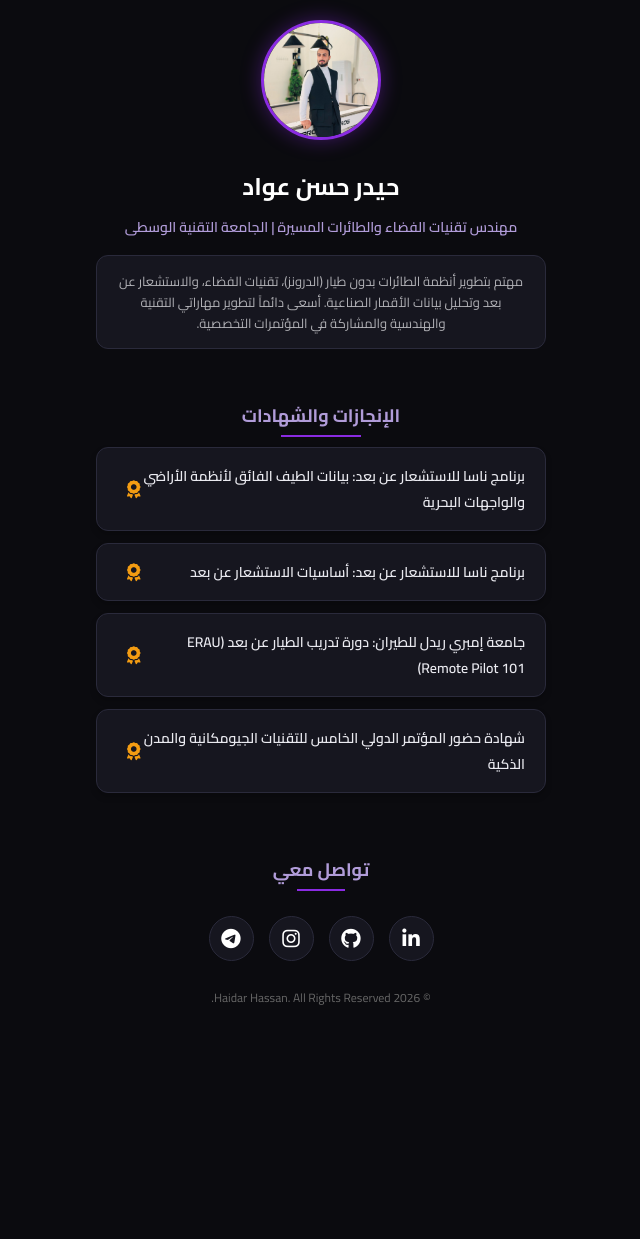
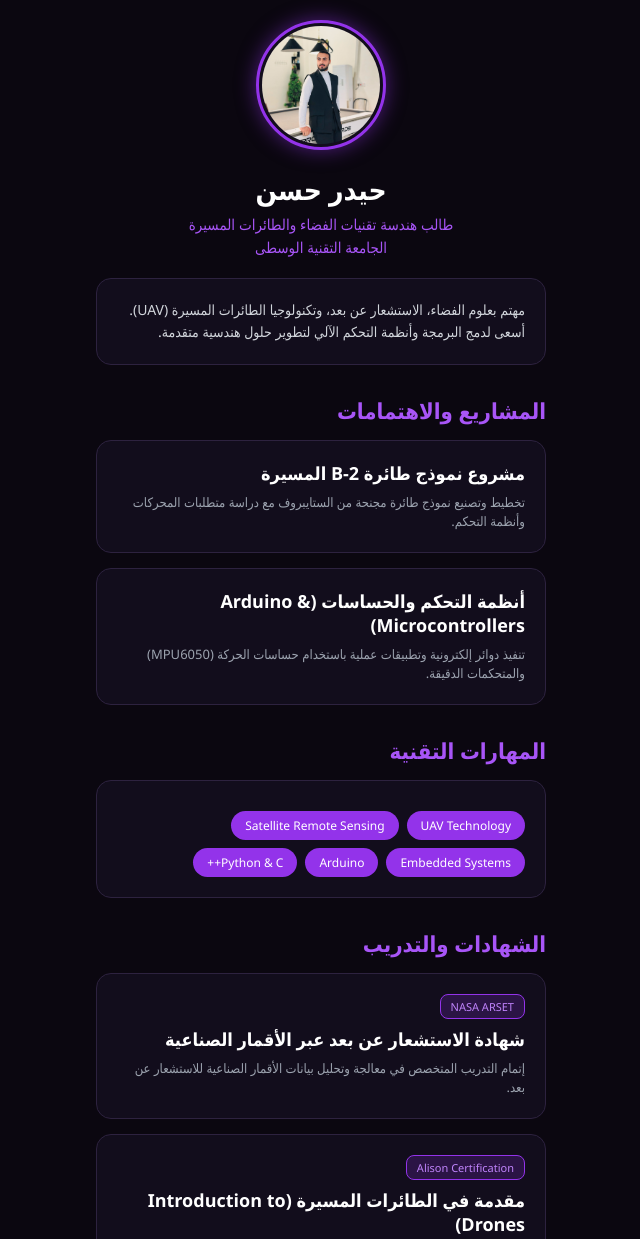
Before and after one commit to ehtoaa55-lang/Protfolio, a plain HTML site: page index.html in a window 1280 px wide. Shown: the top 1239 px of the page, without its empty margins (319-959 px from the left). Before the commit the page ends 1029 px from the top, so only its background shows below. Drawn offline with Linux system fonts and the light colour scheme.

Commit message:
Update index.html

```diff
--- a/index.html
+++ b/index.html
@@ -3,24 +3,20 @@
 <head>
     <meta charset="UTF-8">
     <meta name="viewport" content="width=device-width, initial-scale=1.0">
-    <title>حيدر حسن عواد | Portfolio</title>
-    <!-- استيراد الخطوط والأيقونات الاحترافية -->
-    <link href="https://fonts.googleapis.com/css2?family=Cairo:wght@400;600;700&display=swap" rel="stylesheet">
-    <link rel="stylesheet" href="https://cdnjs.cloudflare.com/ajax/libs/font-awesome/6.4.0/css/all.min.css">
+    <title>حيدر حسن | Portfolio</title>
     <style>
         * {
-            box-sizing: border-box;
             margin: 0;
             padding: 0;
-            font-family: 'Cairo', sans-serif;
+            box-sizing: border-box;
+            font-family: 'Segoe UI', Tahoma, Geneva, Verdana, sans-serif;
         }
         body {
-            background-color: #0b0b0f;
+            background-color: #0b0710;
             color: #ffffff;
             display: flex;
-            justify-content: center;
+            flex-direction: column;
             align-items: center;
-            min-height: 100vh;
             padding: 20px;
         }
         .container {
@@ -28,188 +24,151 @@
             max-width: 450px;
             text-align: center;
         }
-        /* قسم الصورة الشخصية والمعلومات */
-        .profile-section {
-            margin-bottom: 25px;
-        }
         .profile-img {
-            width: 120px;
-            height: 120px;
+            width: 130px;
+            height: 130px;
             border-radius: 50%;
+            border: 3px solid #9333ea;
+            padding: 3px;
             object-fit: cover;
-            border: 3px solid #8a2be2;
-            box-shadow: 0 0 20px rgba(138, 43, 226, 0.4);
             margin-bottom: 15px;
+            box-shadow: 0 0 20px rgba(147, 51, 234, 0.5);
+            background-color: #120d1c;
         }
         h1 {
-            font-size: 24px;
-            font-weight: 700;
+            font-size: 28px;
+            font-weight: bold;
             margin-bottom: 5px;
+        }
+        .title {
+            color: #a855f7;
+            font-size: 15px;
+            margin-bottom: 20px;
+            line-height: 1.5;
+        }
+        .bio {
+            background-color: #120d1c;
+            border: 1px solid #2d223f;
+            padding: 20px;
+            border-radius: 15px;
+            font-size: 14px;
+            line-height: 1.6;
+            color: #d1d5db;
+            margin-bottom: 25px;
+            text-align: right;
+        }
+        .section-title {
+            color: #a855f7;
+            font-size: 22px;
+            margin: 30px 0 15px 0;
+            font-weight: bold;
+            text-align: right;
+        }
+        .card {
+            background-color: #120d1c;
+            border: 1px solid #2d223f;
+            border-radius: 15px;
+            padding: 20px;
+            margin-bottom: 15px;
+            text-align: right;
+        }
+        .card h3 {
+            font-size: 18px;
+            color: #ffffff;
+            margin-bottom: 8px;
+        }
+        .card p {
+            font-size: 13px;
+            color: #9ca3af;
+            line-height: 1.5;
+        }
+        .badge {
+            display: inline-block;
+            background-color: rgba(147, 51, 234, 0.2);
+            color: #c084fc;
+            padding: 4px 10px;
+            border-radius: 8px;
+            font-size: 11px;
+            margin-bottom: 8px;
+            border: 1px solid #9333ea;
+        }
+        .skills-container {
+            display: flex;
+            flex-wrap: wrap;
+            gap: 8px;
+            margin-top: 10px;
+        }
+        .skill-tag {
+            background-color: #9333ea;
             color: #fff;
+            padding: 6px 14px;
+            border-radius: 20px;
+            font-size: 12px;
         }
-        p.major {
-            font-size: 14px;
-            color: #b19cd9;
-            font-weight: 600;
-            margin-bottom: 15px;
-        }
-        /* نبذة تعريفيّة */
-        .bio-box {
-            background-color: #16161f;
-            border: 1px solid #2a2a3b;
-            border-radius: 12px;
-            padding: 15px;
-            font-size: 13px;
-            color: #b0b0b5;
-            line-height: 1.6;
-            margin-bottom: 25px;
-            text-align: center;
-        }
-        /* العناوين والأقسام */
-        .section-title {
-            font-size: 18px;
-            font-weight: 700;
-            color: #b19cd9;
-            margin: 25px 0 15px 0;
-            position: relative;
-            display: inline-block;
-        }
-        .section-title::after {
-            content: '';
-            position: absolute;
-            width: 50%;
-            height: 2px;
-            background-color: #8a2be2;
-            bottom: -5px;
-            right: 25%;
-        }
-        /* بطاقات الشهادات */
-        .card-list {
-            display: flex;
-            flex-direction: column;
-            gap: 12px;
-        }
-        .card-item {
-            background-color: #16161f;
-            border: 1px solid #2a2a3b;
-            border-radius: 12px;
-            padding: 15px 20px;
-            font-size: 14px;
-            font-weight: 600;
-            color: #eaeaf0;
-            display: flex;
-            align-items: center;
-            justify-content: space-between;
-            transition: all 0.3s ease;
-            text-align: right;
-            box-shadow: 0 4px 6px rgba(0,0,0,0.2);
-        }
-        .card-item:hover {
-            border-color: #8a2be2;
-            transform: translateY(-2px);
-            background-color: #1f1f2e;
-        }
-        .card-item i {
-            color: #f39c12;
-            font-size: 18px;
-            margin-left: 10px;
-        }
-        /* قسم التواصل الاجتماعي */
-        .social-section {
-            margin-top: 35px;
-        }
-        .social-icons {
-            display: flex;
-            justify-content: center;
-            gap: 15px;
-            margin-top: 15px;
-        }
-        .social-btn {
-            width: 45px;
-            height: 45px;
-            background-color: #16161f;
-            border: 1px solid #2a2a3b;
-            border-radius: 50%;
-            display: flex;
-            align-items: center;
-            justify-content: center;
-            color: #fff;
-            font-size: 20px;
-            transition: all 0.3s ease;
-            text-decoration: none;
-        }
-        .social-btn:hover {
-            background-color: #8a2be2;
-            border-color: #8a2be2;
-            transform: scale(1.1);
-        }
-        /* الحقوق */
-        .footer {
+        .location {
+            color: #c084fc;
+            font-size: 15px;
             margin-top: 25px;
-            font-size: 12px;
-            color: #666;
+            font-weight: bold;
         }
     </style>
 </head>
 <body>
 
     <div class="container">
-        <!-- الصورة الشخصية والمعلومات الأساسية -->
-        <div class="profile-section">
-            <img src="IMG_8762.jpeg" alt="حيدر حسن" class="profile-img">
-            <h1>حيدر حسن عواد</h1>
-            <p class="major">مهندس تقنيات الفضاء والطائرات المسيرة | الجامعة التقنية الوسطى</p>
+        <!-- صورتك الشخصية -->
+        <img src="IMG_8762.jpeg" alt="حيدر حسن" class="profile-img">
 
-            <!-- نبذة عني -->
-            <div class="bio-box">
-                مهتم بتطوير أنظمة الطائرات بدون طيار (الدرونز)، تقنيات الفضاء، والاستشعار عن بعد وتحليل بيانات الأقمار الصناعية. أسعى دائماً لتطوير مهاراتي التقنية والهندسية والمشاركة في المؤتمرات التخصصية.
+        <h1>حيدر حسن</h1>
+        <div class="title">طالب هندسة تقنيات الفضاء والطائرات المسيرة<br>الجامعة التقنية الوسطى</div>
+
+        <!-- نبذة تعريفية -->
+        <div class="bio">
+            مهتم بعلوم الفضاء، الاستشعار عن بعد، وتكنولوجيا الطائرات المسيرة (UAV). أسعى لدمج البرمجة وأنظمة التحكم الآلي لتطوير حلول هندسية متقدمة.
+        </div>
+
+        <!-- المشاريع والاهتمامات -->
+        <div class="section-title">المشاريع والاهتمامات</div>
+
+        <div class="card">
+            <h3>مشروع نموذج طائرة B-2 المسيرة</h3>
+            <p>تخطيط وتصنيع نموذج طائرة مجنحة من الستايبروف مع دراسة متطلبات المحركات وأنظمة التحكم.</p>
+        </div>
+
+        <div class="card">
+            <h3>أنظمة التحكم والحساسات (Arduino & Microcontrollers)</h3>
+            <p>تنفيذ دوائر إلكترونية وتطبيقات عملية باستخدام حساسات الحركة (MPU6050) والمتحكمات الدقيقة.</p>
+        </div>
+
+        <!-- المهارات -->
+        <div class="section-title">المهارات التقنية</div>
+
+        <div class="card">
+            <div class="skills-container">
+                <span class="skill-tag">UAV Technology</span>
+                <span class="skill-tag">Satellite Remote Sensing</span>
+                <span class="skill-tag">Embedded Systems</span>
+                <span class="skill-tag">Arduino</span>
+                <span class="skill-tag">Python & C++</span>
             </div>
         </div>
 
-        <!-- قسم الإنجازات والشهادات -->
-        <div class="section-title">الإنجازات والشهادات</div>
-        <div class="card-list">
-            <div class="card-item">
-                <span>برنامج ناسا للاستشعار عن بعد: بيانات الطيف الفائق لأنظمة الأراضي والواجهات البحرية</span>
-                <i class="fas fa-award"></i>
-            </div>
-            <div class="card-item">
-                <span>برنامج ناسا للاستشعار عن بعد: أساسيات الاستشعار عن بعد</span>
-                <i class="fas fa-award"></i>
-            </div>
-            <div class="card-item">
-                <span>جامعة إمبري ريدل للطيران: دورة تدريب الطيار عن بعد (ERAU Remote Pilot 101)</span>
-                <i class="fas fa-award"></i>
-            </div>
-            <div class="card-item">
-                <span>شهادة حضور المؤتمر الدولي الخامس للتقنيات الجيومكانية والمدن الذكية</span>
-                <i class="fas fa-award"></i>
-            </div>
+        <!-- الشهادات والتدريب (أصبحت بالأسفل) -->
+        <div class="section-title">الشهادات والتدريب</div>
+
+        <div class="card">
+            <span class="badge">NASA ARSET</span>
+            <h3>شهادة الاستشعار عن بعد عبر الأقمار الصناعية</h3>
+            <p>إتمام التدريب المتخصص في معالجة وتحليل بيانات الأقمار الصناعية للاستشعار عن بعد.</p>
         </div>
 
-        <!-- قسم التواصل معي -->
-        <div class="social-section">
-            <div class="section-title">تواصل معي</div>
-            <div class="social-icons">
-                <a href="https://www.linkedin.com/in/haidar-hassan-9a82a242a?utm_source=share_via&utm_content=profile&utm_medium=member_ios" target="_blank" class="social-btn" title="LinkedIn">
-                    <i class="fab fa-linkedin-in"></i>
-                </a>
-                <a href="https://github.com/ehtoaa55-lang" target="_blank" class="social-btn" title="GitHub">
-                    <i class="fab fa-github"></i>
-                </a>
-                <a href="https://www.instagram.com/47_0s?igsi=ZGEwYXB2a243MjB2&utm_source=qr" target="_blank" class="social-btn" title="Instagram">
-                    <i class="fab fa-instagram"></i>
-                </a>
-                <a href="https://t.me/HR_7CR" target="_blank" class="social-btn" title="Telegram">
-                    <i class="fab fa-telegram-plane"></i>
-                </a>
-            </div>
+        <div class="card">
+            <span class="badge">Alison Certification</span>
+            <h3>مقدمة في الطائرات المسيرة (Introduction to Drones)</h3>
+            <p>إتمام دورة أساسيات الطائرات المسيرة واجتياز التقييم النهائي بكفاءة عالية.</p>
         </div>
 
-        <!-- الحقوق -->
-        <div class="footer">
-            <p>© 2026 Haidar Hassan. All Rights Reserved.</p>
-        </div>
+        <div class="location">بغداد، العراق 🇮🇶</div>
     </div>
 
 </body>
```
